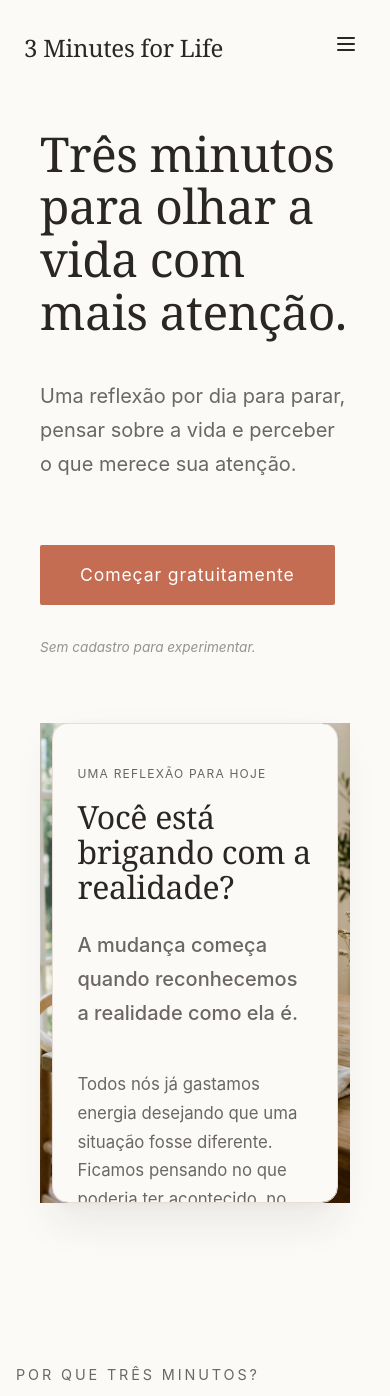
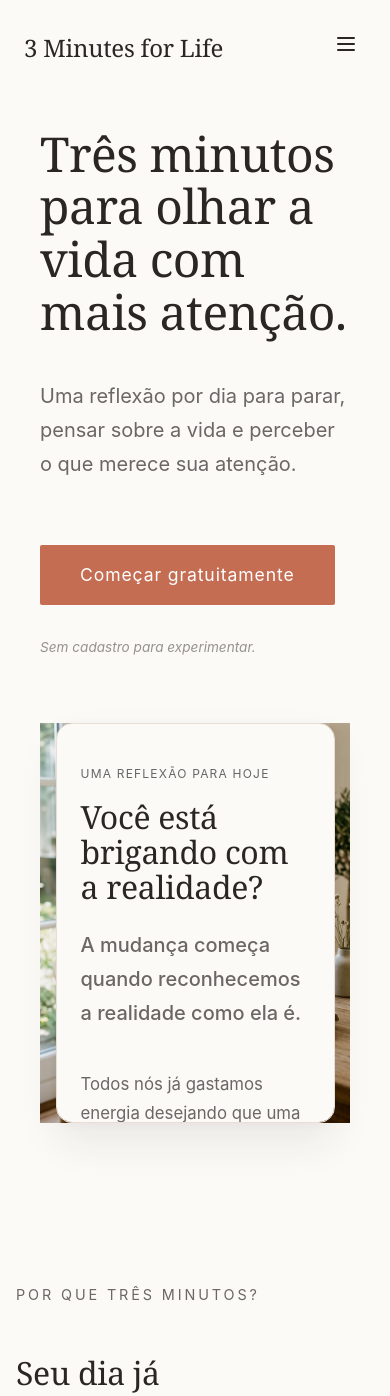
Before and after one commit to marcelosouzaillumine/3-Minutes-for-Life, a React (Vite) app: page / in a window 390 px wide. Shown: the top 1396 px of the page. Built offline with nearby package versions, Linux system fonts and the light colour scheme; no server answers; the database is empty.

Commit message:
style: further reduce devotional card size on mobile

```diff
--- a/src/pages/Landing.css
+++ b/src/pages/Landing.css
@@ -732,9 +732,9 @@
   }
   .hero-mockup-wrapper {
     transform: none;
-    width: 92%;
-    max-width: 400px;
-    height: 480px;
+    width: 90%;
+    max-width: 380px;
+    height: 400px;
     border-radius: 16px;
   }
   .tension-section {
```
Also changed, not shown: 1 other file (tests, documents, lock files or other folders).
